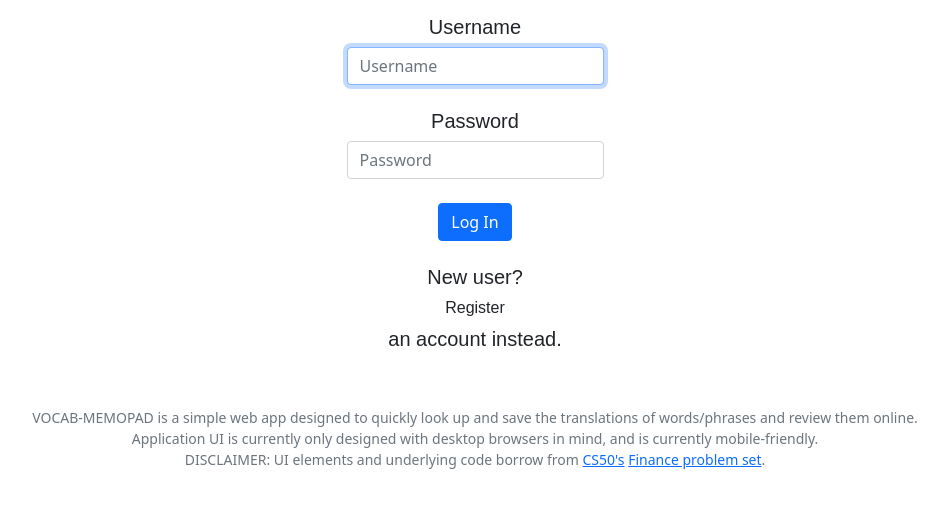
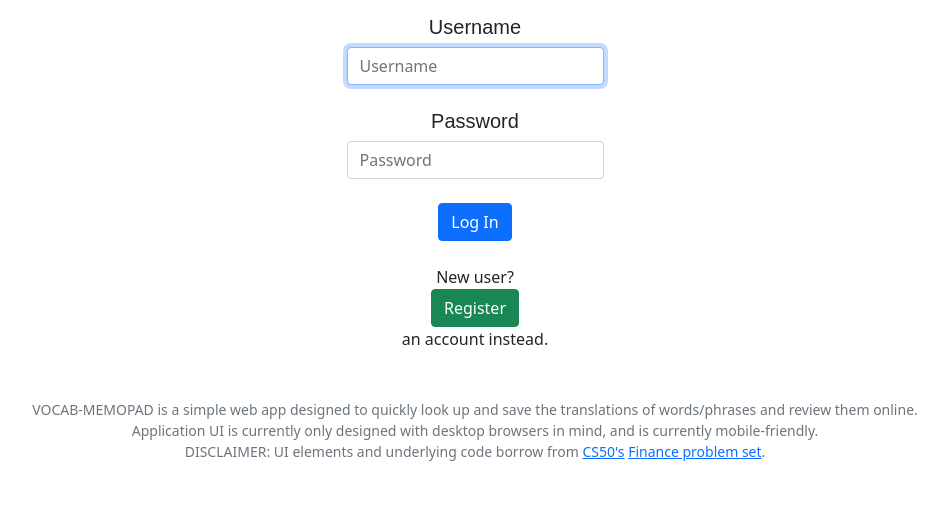
Before and after one commit to rkjrivero/vocab-memopad, a Flask app: page /login in a window 1280 px wide. Shown: the part 161-669 px from the top of the page, without its empty margins (165-1113 px from the left). Run offline with Flask 2, Linux system fonts and the light colour scheme; some libraries are stand-ins or nearby versions.

Commit message:
typo fix / removed h5

```diff
--- a/templates/login.html
+++ b/templates/login.html
@@ -36,12 +36,13 @@
     </form>
     <br>
 
-    <h5>
+    <div>
         New user?
         <form action="/register" method="get">
-            <button type="submit" name="registerbutton" class="btn btn-sucess" btn-sm>Register</button>
+            <button type="submit" name="registerbutton" class="btn btn-success" btn-sm>Register</button>
         </form> an account instead.
-    </h5>
+    </div>
+
 
     <!--backup
     New user? <a href="/register" action="/register" method="get">Register</a> an account instead.
```
